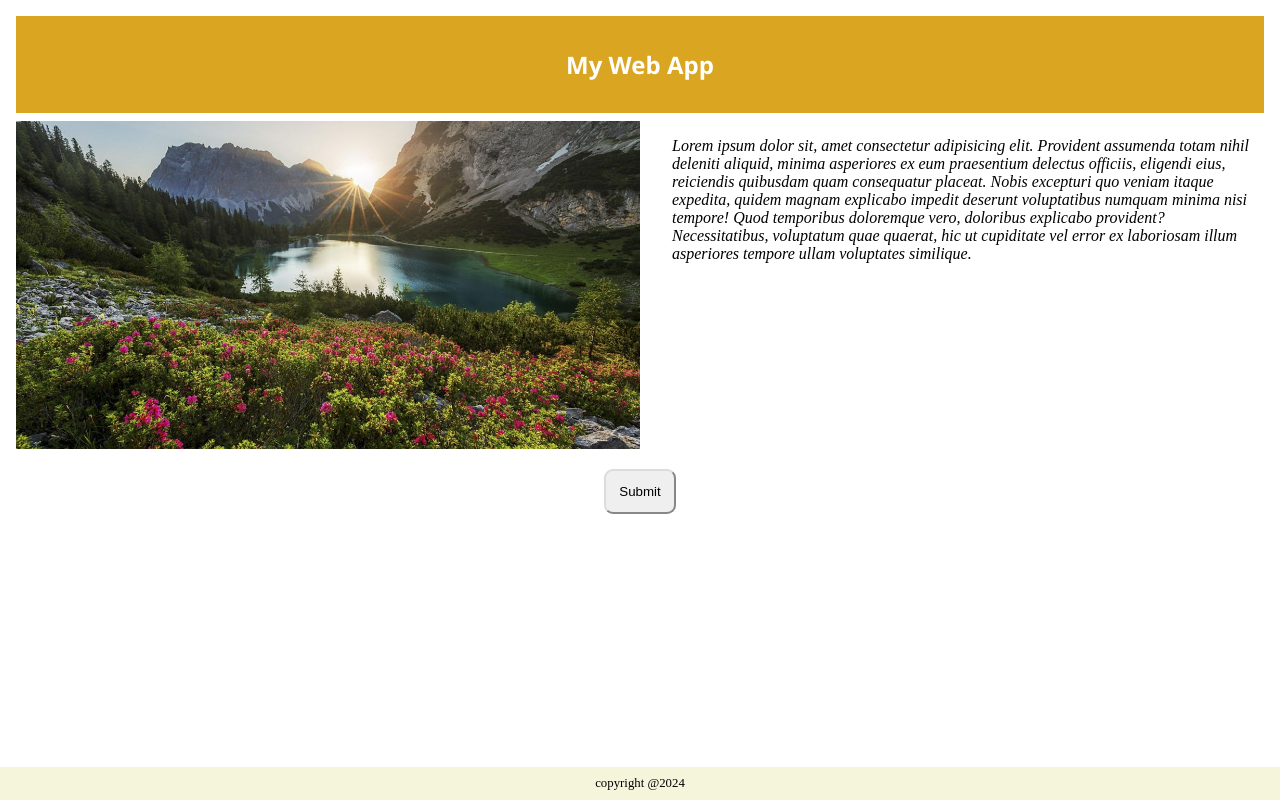
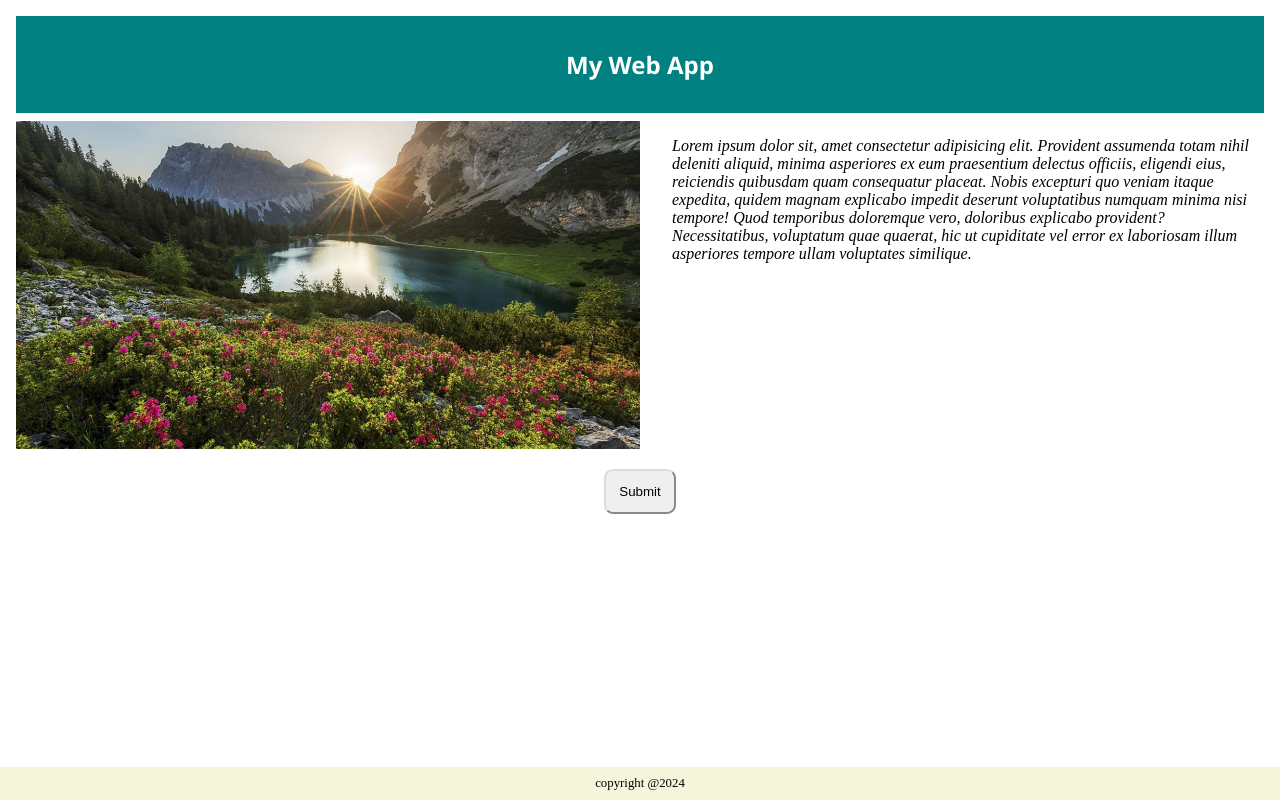
Before and after one commit to Aditya-Mishra799/Expt8, a plain HTML site: page index.html in a window 1280 px wide. Drawn offline with Linux system fonts and the light colour scheme.

Commit message:
Update style.css

```diff
--- a/style.css
+++ b/style.css
@@ -12,7 +12,7 @@
     display: flex;
     justify-content: center;
     align-items: center;
-    background-color: goldenrod;
+    background-color: teal;
     margin-bottom: 0.5em;
 }
 
```
